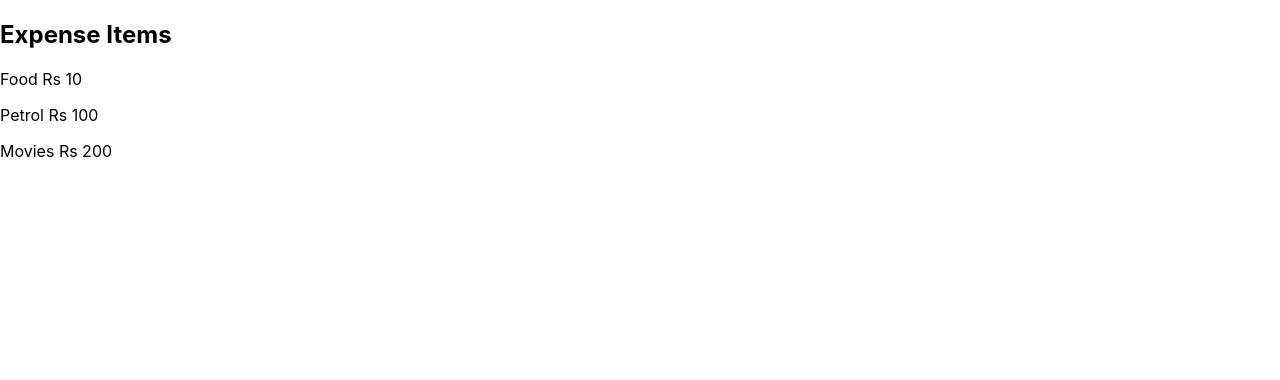
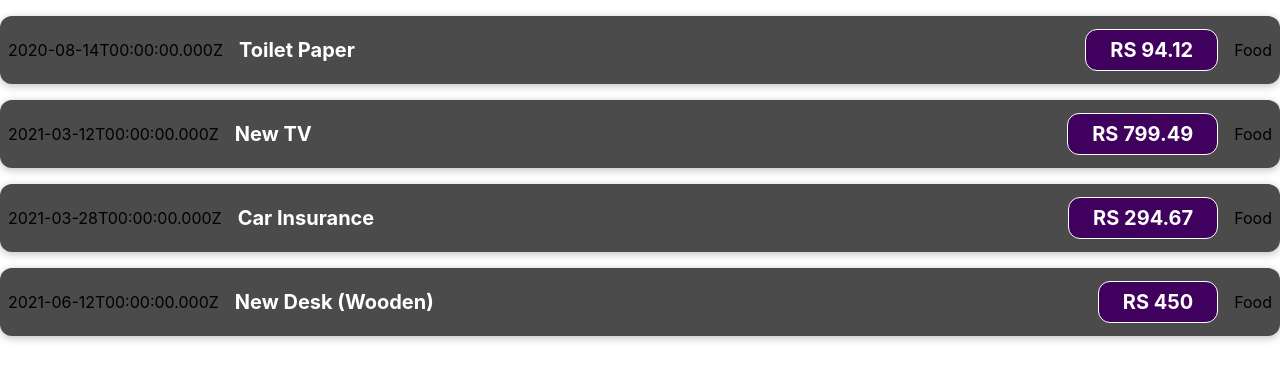
Before and after one commit to venkatesh780/sharp-react-project, a React (Create React App) app: page / in a window 1280 px wide. Shown: the top 380 px of the page. Built offline with nearby package versions, Linux system fonts and the light colour scheme.

Commit message:
added multiple expenses and passed data using props

```diff
--- a/public/index.html
+++ b/public/index.html
@@ -2,19 +2,18 @@
 <html lang="en">
   <head>
     <meta charset="utf-8" />
-    <link rel="icon" href="%PUBLIC_URL%/favicon.ico" />
+
     <meta name="viewport" content="width=device-width, initial-scale=1" />
     <meta name="theme-color" content="#000000" />
     <meta
       name="description"
-      content="Web site created using create-react-app"
-    />
-    <link rel="apple-touch-icon" href="%PUBLIC_URL%/logo192.png" />
+      content="Web site created using create-react-app" />
+
     <!--
       manifest.json provides metadata used when your web app is installed on a
       user's mobile device or desktop. See https://developers.google.com/web/fundamentals/web-app-manifest/
     -->
-    <link rel="manifest" href="%PUBLIC_URL%/manifest.json" />
+
     <!--
       Notice the use of %PUBLIC_URL% in the tags above.
       It will be replaced with the URL of the `public` folder during the build.
--- a/src/App.js
+++ b/src/App.js
@@ -1,9 +1,38 @@
 import ExpenseItem from "./components/ExpenseItem";
 
 function App() {
+  const expenses = [
+    {
+      id: "e1",
+      title: "Toilet Paper",
+      amount: 94.12,
+      date: new Date(2020, 7, 14),
+    },
+    { id: "e2", title: "New TV", amount: 799.49, date: new Date(2021, 2, 12) },
+    {
+      id: "e3",
+      title: "Car Insurance",
+      amount: 294.67,
+      date: new Date(2021, 2, 28),
+    },
+    {
+      id: "e4",
+      title: "New Desk (Wooden)",
+      amount: 450,
+      date: new Date(2021, 5, 12),
+    },
+  ];
+  const locationOfExpenditure = "Food";
   return (
     <div>
-      <ExpenseItem />
+      {expenses.map((expense) => (
+        <ExpenseItem
+          title={expense.title}
+          date={expense.date}
+          amount={expense.amount}
+          locationOfExpenditure={locationOfExpenditure}
+        />
+      ))}
     </div>
   );
 }
--- /dev/null
+++ b/src/components/ExpenseItem.css
@@ -0,0 +1,56 @@
+.expense-item {
+  display: flex;
+  justify-content: space-between;
+  align-items: center;
+  box-shadow: 0 2px 8px rgba(0, 0, 0, 0.25);
+  padding: 0.5rem;
+  margin: 1rem 0;
+  border-radius: 12px;
+  background-color: #4b4b4b;
+}
+
+.expense-item__description {
+  display: flex;
+  flex-direction: column;
+  gap: 1rem;
+  align-items: flex-end;
+  flex-flow: column-reverse;
+  justify-content: flex-start;
+  flex: 1;
+}
+
+.expense-item h2 {
+  color: #3a3a3a;
+  font-size: 1rem;
+  flex: 1;
+  margin: 0 1rem;
+  color: white;
+}
+
+.expense-item__price {
+  font-size: 1rem;
+  font-weight: bold;
+  color: white;
+  background-color: #40005d;
+  border: 1px solid white;
+  padding: 0.5rem;
+  border-radius: 12px;
+}
+
+@media (min-width: 580px) {
+  .expense-item__description {
+    flex-direction: row;
+    align-items: center;
+    justify-content: flex-start;
+    flex: 1;
+  }
+
+  .expense-item__description h2 {
+    font-size: 1.25rem;
+  }
+
+  .expense-item__price {
+    font-size: 1.25rem;
+    padding: 0.5rem 1.5rem;
+  }
+}
--- a/src/components/ExpenseItem.js
+++ b/src/components/ExpenseItem.js
@@ -1,10 +1,14 @@
-const ExpenseItem = () => {
+import "./ExpenseItem.css";
+
+const ExpenseItem = (props) => {
   return (
-    <div>
-      <h2>Expense Items</h2>
-      <p>Food Rs 10</p>
-      <p>Petrol Rs 100</p>
-      <p>Movies Rs 200</p>
+    <div className="expense-item">
+      <div className="">{props.date.toISOString()}</div>
+      <div className="expense-item__description">
+        <h2>{props.title}</h2>
+        <div className="expense-item__price">RS {props.amount}</div>
+        <p>{props.locationOfExpenditure}</p>
+      </div>
     </div>
   );
 };
```
Also changed, not shown: public/manifest.json (deleted).
